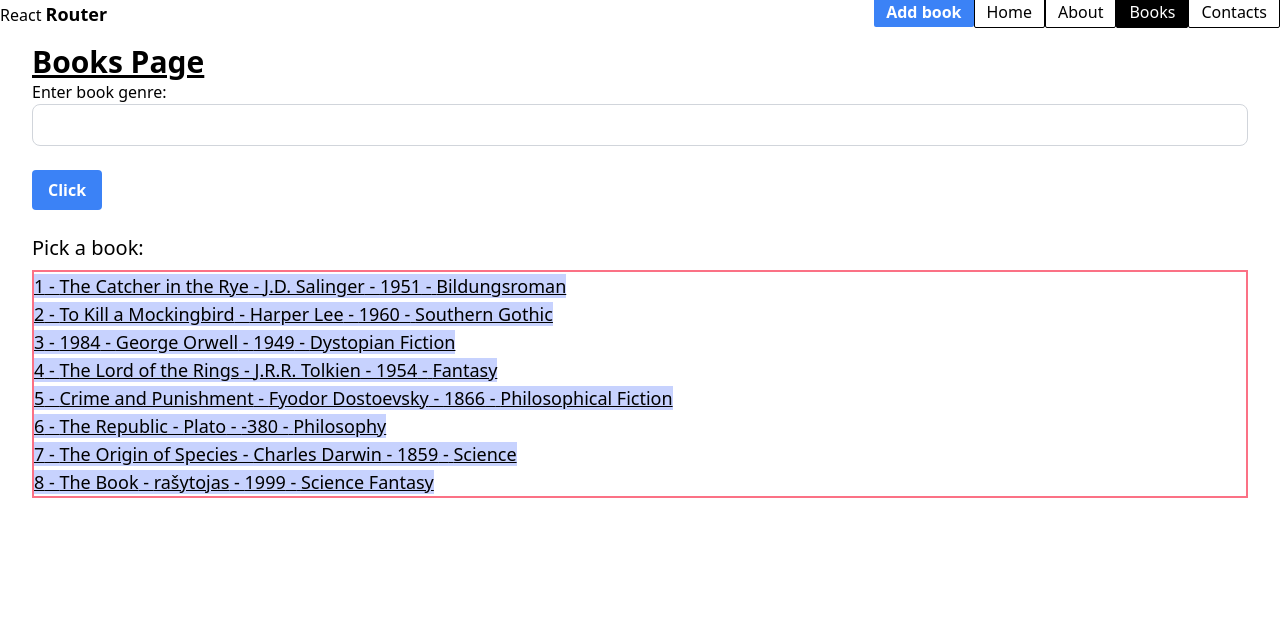
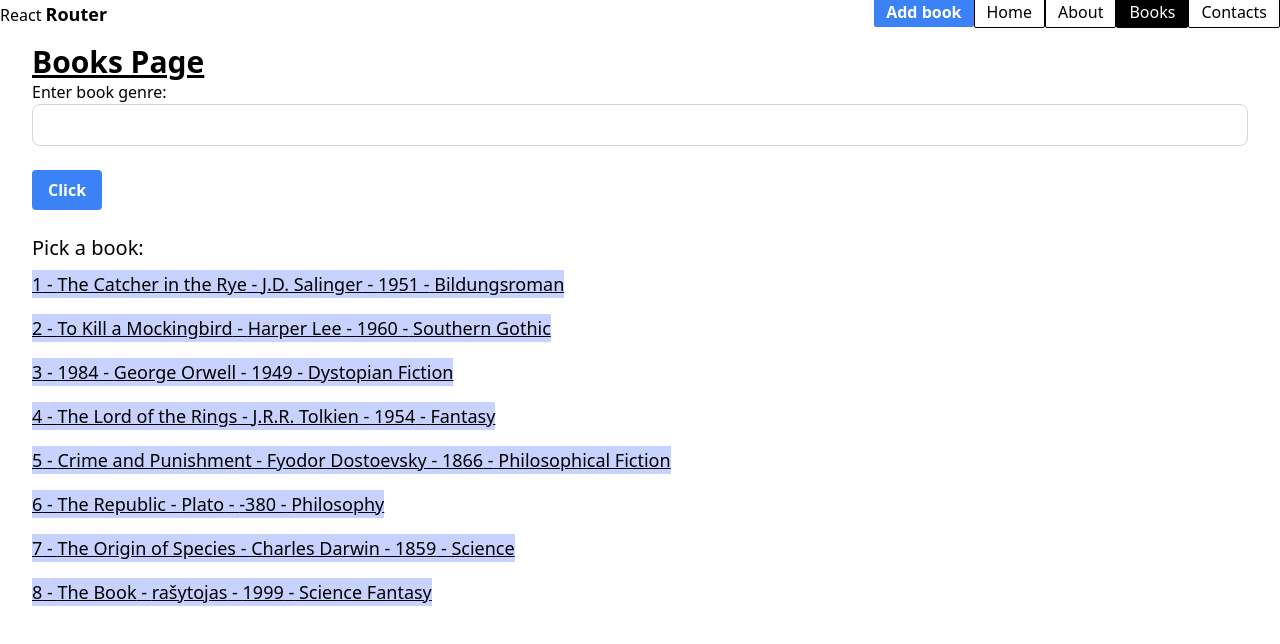
Before and after one commit to SimasCode/10_react_router_tailwind, a React app: page /books in a window 1280 px wide. Shown: the top 644 px of the page. Built offline with nearby package versions, Linux system fonts and the light colour scheme; the HTML template or start-up script is replaced by a standard one.

Commit message:
propTypes

```diff
--- a/package.json
+++ b/package.json
@@ -10,6 +10,7 @@
     "preview": "vite preview"
   },
   "dependencies": {
+    "prop-types": "^15.8.1",
     "react": "^18.2.0",
     "react-dom": "^18.2.0",
     "react-router-dom": "^6.15.0"
--- a/src/components/BookLink.jsx
+++ b/src/components/BookLink.jsx
@@ -1,8 +1,9 @@
 import { Link } from 'react-router-dom';
+import PropTypes from 'prop-types';
 
-export default function BookLink(props) {
+function BookLink(props) {
   return (
-    <li>
+    <li className="text-body-color mb-4 flex text-base">
       <Link
         className=" bg-indigo-200 underline text-lg hover:text-blue-600"
         to={`/books/${props.id}`}
@@ -13,3 +14,16 @@ export default function BookLink(props) {
     </li>
   );
 }
+
+BookLink.propTypes = {
+  title: PropTypes.string.isRequired,
+  id: PropTypes.oneOfType([
+    PropTypes.number.isRequired,
+    PropTypes.string.isRequired,
+  ]),
+  author: PropTypes.string.isRequired,
+  year: PropTypes.number.isRequired,
+  genre: PropTypes.string.isRequired,
+};
+
+export default BookLink;
--- a/src/pages/BooksPage.jsx
+++ b/src/pages/BooksPage.jsx
@@ -45,7 +45,7 @@ export default function BooksPage() {
 
       <h2 className="text-xl font-medium mb-2">Pick a book:</h2>
 
-      <ul className="border-2 border-rose-400">
+      <ul className="">
         {items
           .filter((book) => book.genre.toLowerCase().includes(inputValue))
           .map((obj) => (
```
Also changed, not shown: src/pages/SingleBookPage.jsx (+0 -8 lines), .eslintrc.cjs, 1 other file (tests, documents, lock files or other folders).
